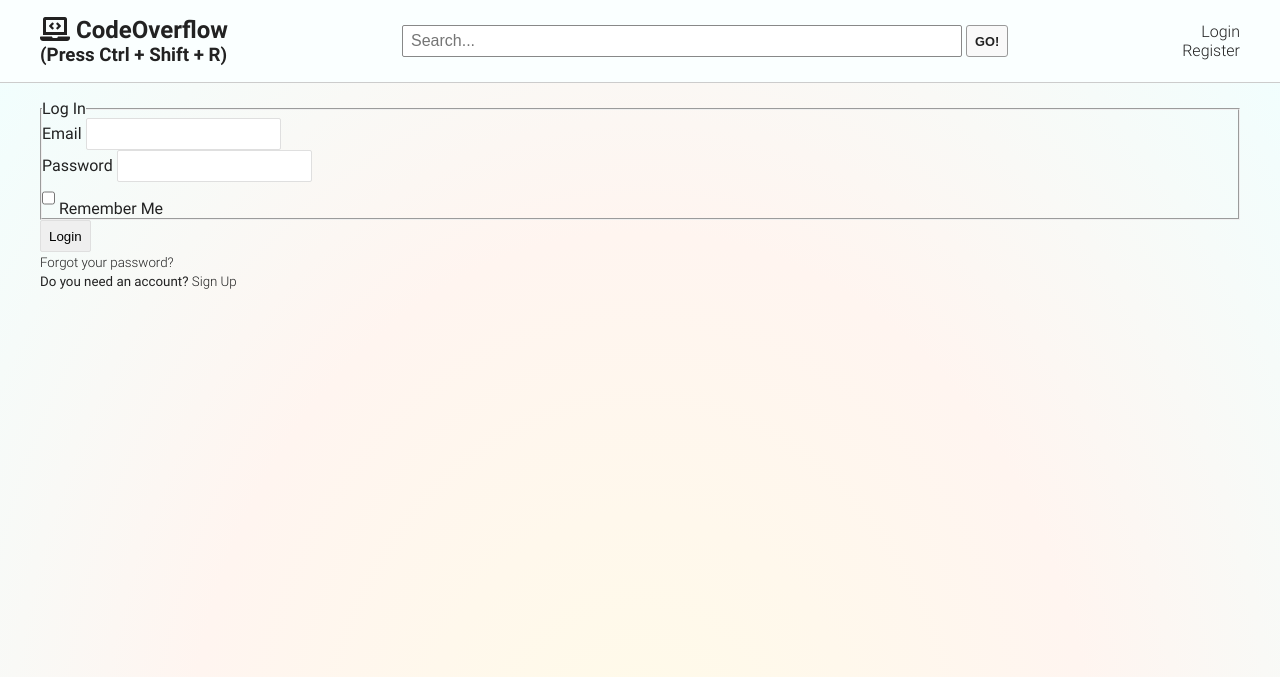
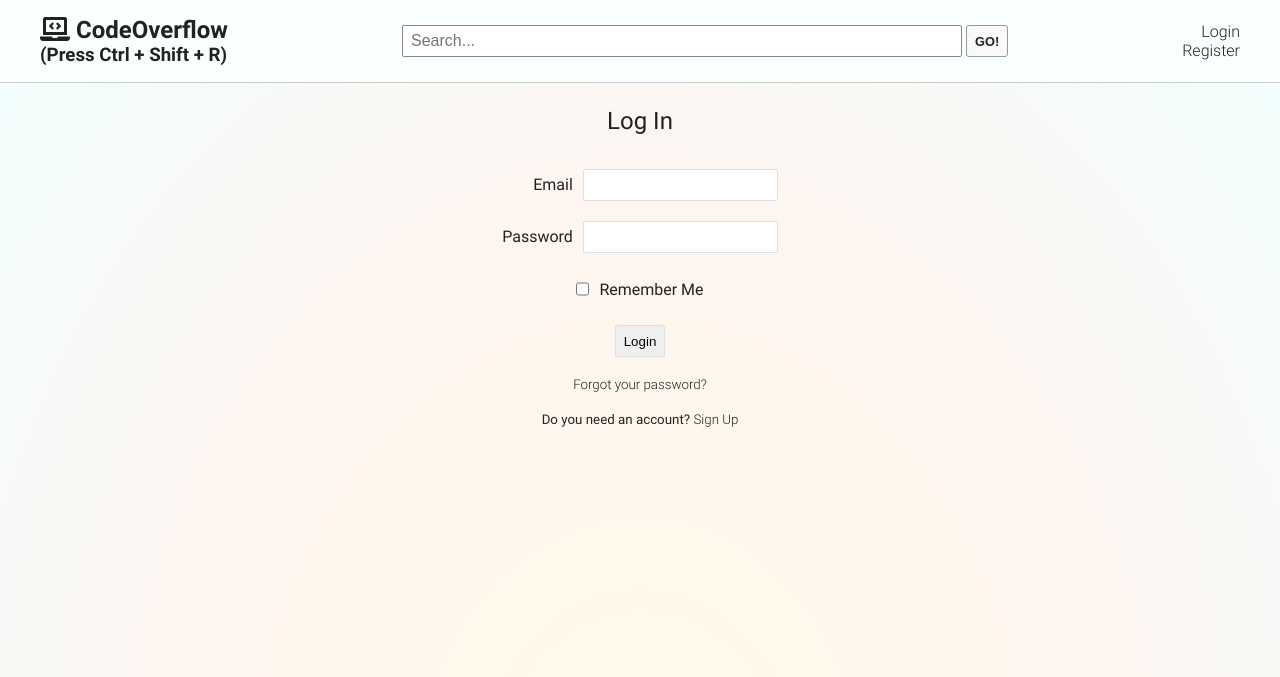
Before and after one commit to prothy/ask-mate, a Flask app: page /login in a window 1280 px wide. Shown: the top 677 px of the page. Run offline with Flask 2, Linux system fonts and the light colour scheme; parts of the project's set-up code (start-up, migrations or seed data) failed here and were passed over; some libraries are stand-ins or nearby versions.

Commit message:
Apply formatting for login and register

```diff
--- a/static/style.css
+++ b/static/style.css
@@ -214,3 +214,49 @@ header input[type="text"] {
     border-color: #e8e8e8;
     color: #ccc;
 }
+
+.form-container {
+    width: 50%;
+    margin: 24px auto 0;
+    display: flex;
+    flex-direction: column;
+    align-items: center;
+}
+
+.form-container > * {
+        margin: 0 auto;
+}
+
+.form-container__element {
+    width: 100%;
+
+    display: flex;
+    padding: 10px;
+    align-items: baseline;
+    justify-content: flex-end;
+
+}
+
+.form-container__element > * {
+    margin: 0 5px;
+}
+
+.form-container__element--remember {
+    justify-content: center;
+    align-items: center;
+}
+
+.form-container__element--submit {
+        justify-content: center;
+    align-items: center;
+}
+
+.form-container__title {
+    text-align: center;
+    font-size: 24px;
+    margin: 24px 0;
+}
+
+fieldset {
+    border: none !important;
+}
```
